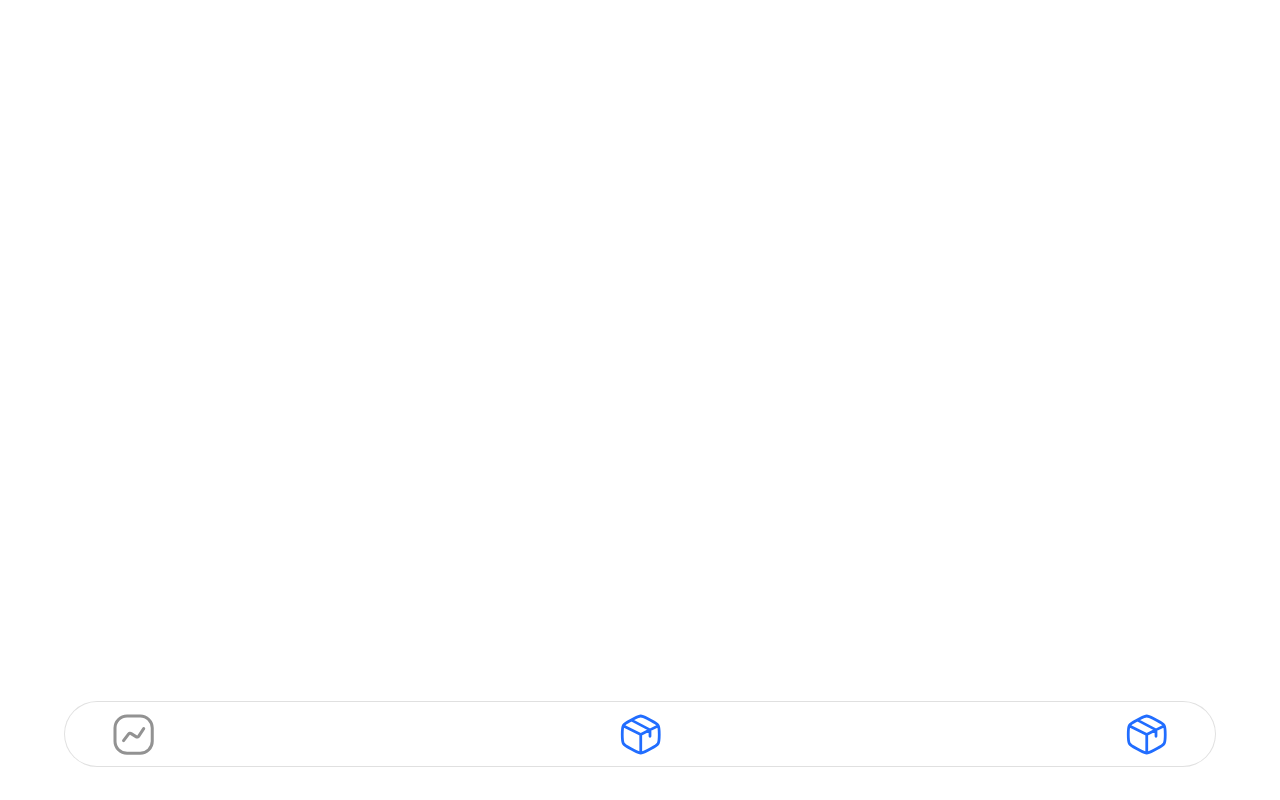
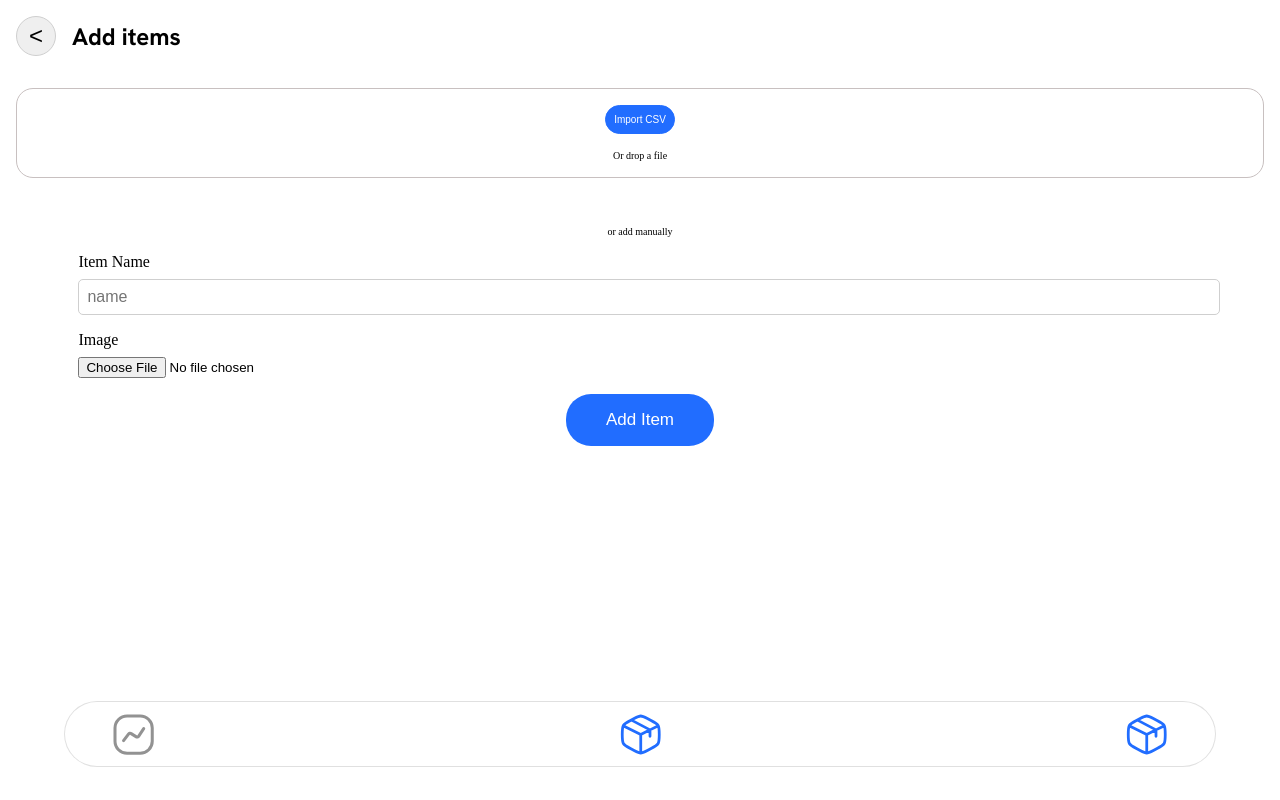
Before and after one commit to DROP-TABLE-Participants/catch-up, a Vue app in the folder client/: page /addItem in a window 1280 px wide. Before the commit this address had no page. Built offline with nearby package versions, Linux system fonts and the light colour scheme.

Commit message:
Add AddItemView page and route

```diff
--- a/client/src/router/index.ts
+++ b/client/src/router/index.ts
@@ -2,6 +2,7 @@ import { createWebHistory, createRouter } from 'vue-router';
 import Dashboard from '../views/DashboardView.vue';
 import Login from '../views/LoginView.vue';
 import Items from '../views/ItemsView.vue';
+import AddItem from '../views/AddItemView.vue';
 
 const router = createRouter({
     history: createWebHistory(import.meta.env.BASE_URL),
@@ -9,6 +10,7 @@ const router = createRouter({
         { path: '/', component: Login },
         { path: '/dashboard', component: Dashboard },
         { path: '/items', component: Items },
+        { path: '/addItem', component: AddItem },
     ]
 })
 
--- /dev/null
+++ b/client/src/views/AddItemView.vue
@@ -0,0 +1,158 @@
+<template>
+    <div class="add-items-container">
+        <header>
+            <button class="add-items-container__back-button">&lt;</button>
+            <h1 class="add-items-container__title">Add items</h1>
+        </header>
+
+        <section class="add-items-container__import-csv-section">
+            <button @click="importCSV" class="add-items-container__import-csv-button">Import CSV</button>
+            <p class="add-items-container__drop-file-text">Or drop a file</p>
+        </section>
+
+        <div class="middle-text">
+            <p>or add manually</p>
+        </div>
+
+        <form @submit.prevent="submitForm" class="add-items-container__form">
+            <section class="add-items-container__manual-add-section">
+                <div class="add-items-container__form-group">
+                    <label for="itemName" class="add-items-container__label">Item Name</label>
+                    <input type="text" id="itemName" v-model="itemName" placeholder="name" class="add-items-container__input">
+                </div>
+
+                <div class="add-items-container__form-group">
+                    <label for="imageUpload" class="add-items-container__label">Image</label>
+                    <input type="file" id="imageUpload" @change="handleFileUpload" class="add-items-container__file-input">
+                </div>
+
+                <button type="submit" class="add-items-container__submit-button">Add Item</button>
+            </section>
+        </form>
+    </div>
+</template>
+
+<script>
+
+</script>
+
+<style scoped lang="scss">
+.add-items-container {
+    display: flex;
+    flex-direction: column;
+    padding: 1rem;
+
+    header {
+        display: flex;
+        align-items: center;
+        margin-bottom: 2rem;
+
+        h1 {
+            padding-left: 1rem;
+            font-family: "Hanken Grotesk", sans-serif;
+            font-size: 1.5rem;
+        }
+
+        .add-items-container__back-button {
+            border: 1px solid #CFCFCF;
+            font-size: 1.5rem;
+            cursor: pointer;
+            display: flex;
+            justify-content: center;
+            align-items: center;
+            padding: 1rem;
+            width: 2.5rem;
+            height: 2.5rem;
+            border-radius: 50%;
+        }
+    }
+
+    .add-items-container__import-csv-section {
+        display: flex;
+        flex-direction: column;
+        gap: 1rem;
+        justify-content: center;
+        align-items: center;
+        margin-bottom: 2rem;
+        border-radius: 17px;
+        border: 1px solid #C8C0C0;
+        padding: 1rem 0rem;
+
+        .add-items-container__import-csv-button {
+            border: 1px solid #216DFF;
+            background-color: #216DFF;
+            color: white;
+            font-size: 10px;
+            cursor: pointer;
+            display: flex;
+            justify-content: center;
+            align-items: center;
+            padding: .5rem;
+            border-radius: 25px;
+
+        }
+
+        .add-items-container__drop-file-text {
+            font-size: 10px;
+        }
+    }
+
+    .add-items-container__form {
+        display: flex;
+        flex-direction: column;
+        align-items: center;
+        width: 100%;
+
+        .add-items-container__manual-add-section {
+            display: flex;
+            flex-direction: column;
+            align-items: center;
+            width: 100%;
+
+            .add-items-container__form-group {
+                width: 90%;
+                display: flex;
+                flex-direction: column;
+                margin-bottom: 1rem;
+
+                .add-items-container__label {
+                    font-size: 1rem;
+                    margin-bottom: 0.5rem;
+                }
+
+                .add-items-container__input {
+                    padding: 0.5rem;
+                    font-size: 1rem;
+                    border: 1px solid #CFCFCF;
+                    border-radius: 5px;
+                    width: 100%;
+                }
+
+                .add-items-container__file-input {
+
+                }
+            }
+
+            .add-items-container__submit-button {
+                border: none;
+                border-radius: 25px;
+                background: #216DFF;
+                color: white;
+                cursor: pointer;
+                padding: 1rem 2.5rem;
+                font-size: 17px;
+
+            }
+        }
+    }
+}
+
+.middle-text{
+    display: flex;
+    justify-content: center;
+    align-items: center;
+    margin: 1rem;
+    font-size: 10px;
+    color: #000;
+}
+</style>
--- a/client/src/views/ItemsView.vue
+++ b/client/src/views/ItemsView.vue
@@ -37,8 +37,16 @@ import ProductItem from '../components/ProductItem.vue';
     }
 
     .add-button {
+      border: 1px solid #CFCFCF;
       font-size: 1.5rem;
-
+      cursor: pointer;
+      display: flex;
+      justify-content: center;
+      align-items: center;
+      padding: 1rem;
+      width: 2.5rem;
+      height: 2.5rem;
+      border-radius: 50%;
     }
   }
 
```
